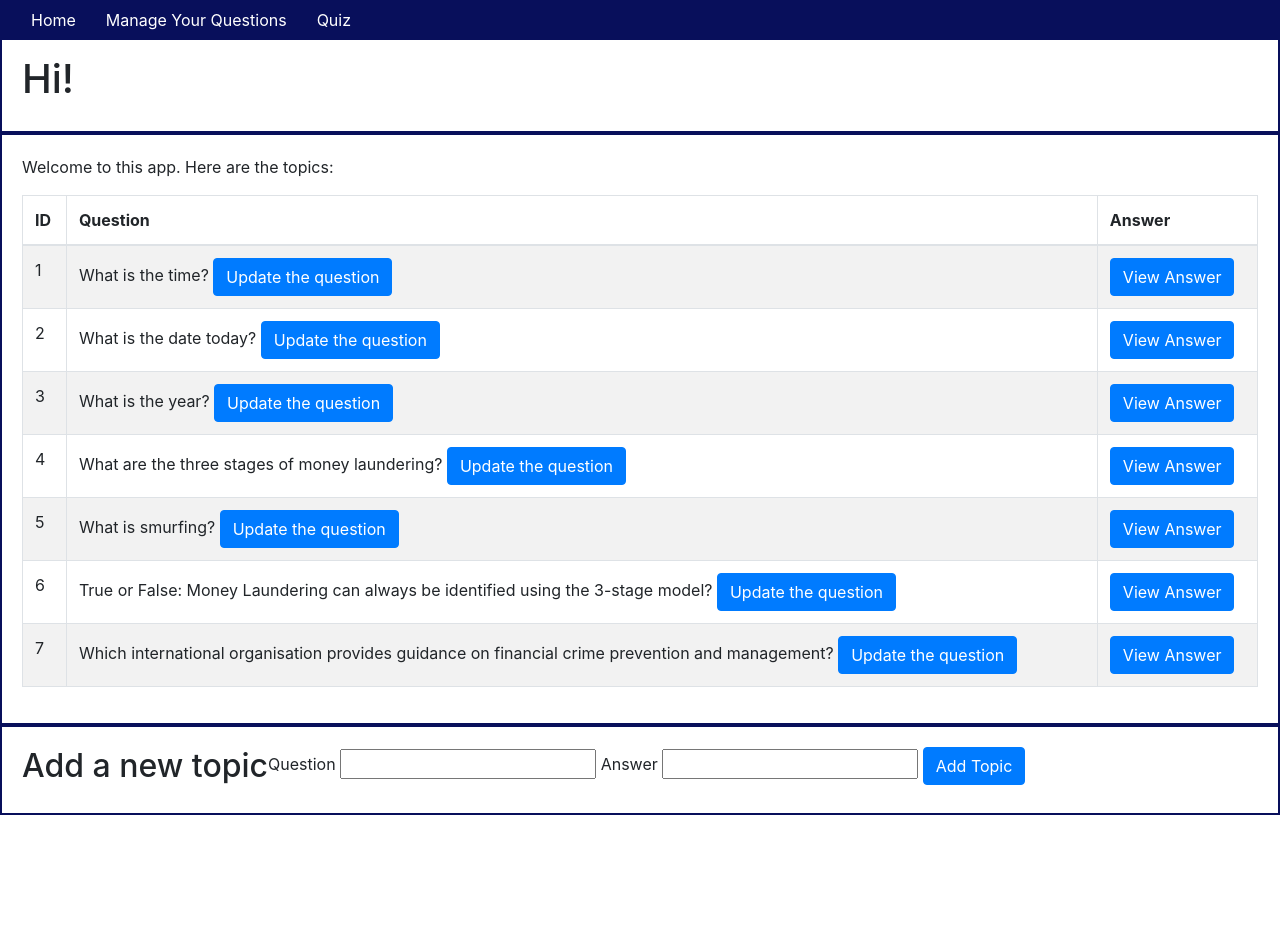
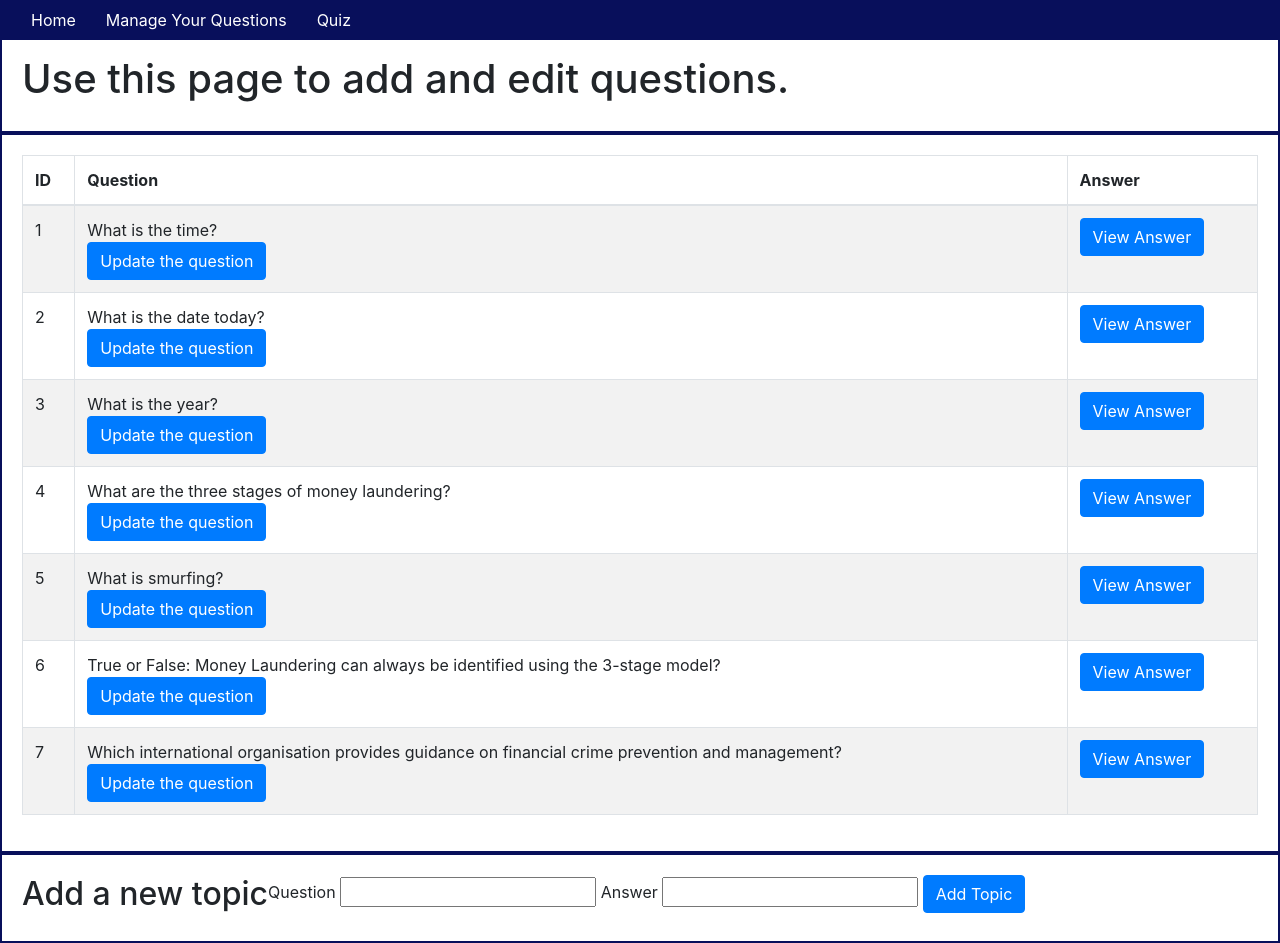
Before and after one commit to chrishaining/Flask-quiz, a Flask app: page /manage in a window 1280 px wide. Before the commit the page ends 815 px from the top, so only its background shows below. Run offline with Flask 2, Linux system fonts and the light colour scheme; data comes from the database, SQL or seed files in the repository; both versions use the stored data as it was after the commit; some libraries are stand-ins or nearby versions.

Commit message:
changes the manage page.

```diff
--- a/app/routes.py
+++ b/app/routes.py
@@ -48,7 +48,7 @@ def show_quiz():
             score +=1
             # topic.points = 1
 
-    return render_template('quiz.html', quiz=quiz, score=score)
+    return render_template('quiz.html', title='Quiz', quiz=quiz, score=score)
 
 # answer a question.
 @app.route('/quiz/<int:topic_id>/answer', methods=['POST'])
@@ -133,4 +133,4 @@ def answer_question(topic_id):
 def flipper():
     topics = Topic.query.all()
     card = random.choice(topics)
-    return render_template('home.html', title='Flipper', topics=topics, card=card)
+    return render_template('home.html', title='Home', topics=topics, card=card)
--- a/app/templates/manage.html
+++ b/app/templates/manage.html
@@ -1,10 +1,9 @@
 {% extends "base.html" %} {% block content %}
 <div class="container-fluid">
     <div class="row">
-        <h1>Hi!</h1>
+        <h1>Use this page to add and edit questions.</h1>
     </div>
     <div class="row">
-        <p>Welcome to this app. Here are the topics:</p>
         <table class="table table-striped table-bordered">
             <thead>
                 <th>ID</th>
@@ -18,10 +17,10 @@
                 {% for topic in topics %}
                 <tr>
                     <td>{{topic.id}}</td>
-                    <td> {{topic.question}}
+                    <td> {{topic.question}}<br>
 
                         <button type="button" class="btn btn-primary" data-toggle="modal" data-target="#myQuestionModal{{ topic.id }}">Update the question
-                                </button>
+                        </button>
                         <div class="modal fade" id="myQuestionModal{{ topic.id }}" tabindex="-1" role="dialog" aria-labelledby="myQuestionModalLabel" aria-hidden="true">
                             <div class="modal-dialog" role="document">
                                 <div class="modal-content">
@@ -31,14 +30,13 @@
                                         </h5>
                                     </div>
                                     <div class="modal-body">
-                                        {{topic.question}}
+                                        <form method="POST" action="/manage/{{topic.id}}/update_question">
+                                            <input type="hidden" value="{{topic.id}}" name="topic_id">
+                                            <input type="text" value="{{topic.question}}" name="newquestion" size="55">
                                     </div>
                                     <div class="modal-footer">
-
-                                        <form method="POST" action="/manage/{{topic.id}}/update_question">
-                                            <input type="hidden" value="{{topic.id}}" name="topic_id">
-                                            <input type="text" value="{{topic.question}}" name="newquestion">
-                                            <button type="submit" class="btn btn-primary" value="Update">Update the question</button>
+                                        <button type="submit" class="btn btn-primary" value="Update">Update the
+                                            question</button>
                                         </form>
 
 
@@ -47,10 +45,6 @@
                                 </div>
                             </div>
                         </div>
-
-
-
-
                     </td>
                     <td>
                         <button type="button" class="btn btn-primary" data-toggle="modal" data-target="#myModal{{ topic.id }}">View Answer
@@ -64,14 +58,13 @@
                                         </h5>
                                     </div>
                                     <div class="modal-body">
-                                        Answer: {{topic.answer}}
+                                        <form method="POST" action="/manage/{{topic.id}}/update_answer">
+                                            <input type="hidden" value="{{topic.id}}" name="topic_id">
+                                            <input type="text" value="{{topic.answer}}" name="newanswer" size="55">
                                     </div>
                                     <div class="modal-footer">
-
-                                        <form method="POST" action="/manage/{{topic.id}}/update_answer">
-                                            <input type="hidden" value="{{topic.id}}" name="topic_id">
-                                            <input type="text" value="{{topic.answer}}" name="newanswer">
-                                            <button type="submit" class="btn btn-primary" value="Update">Update the answer</button>
+                                        <button type="submit" class="btn btn-primary" value="Update">Update the
+                                            answer</button>
                                         </form>
 
 
@@ -81,25 +74,14 @@
                             </div>
                         </div>
                     </td>
-
-                    <!-- <td>
-                        <form method="POST" action="/manage/{{topic.id}}/update">
-                            <input type="hidden" value="{{topic.id}}" name="topic_id">
-                            <input type="text" value="{{topic.answer}}" name="newanswer">
-                            <button type="submit" class="btn btn-primary" value="Update">Update the answer</button>
-                        </form>
-                    </td> -->
-
                 </tr>
                 {% endfor %}
             </tbody>
         </table>
-
     </div>
 
-
     <div class="row">
-        <h2>Add a new topic</h2>
+        <h2>Add a new topic</h2><br>
         <form action="/manage" method="POST">
             <label for="question">Question</label>
             <input type="text" name="question" id="question" required />
```
Also changed, not shown: app.db, 1 other file.
